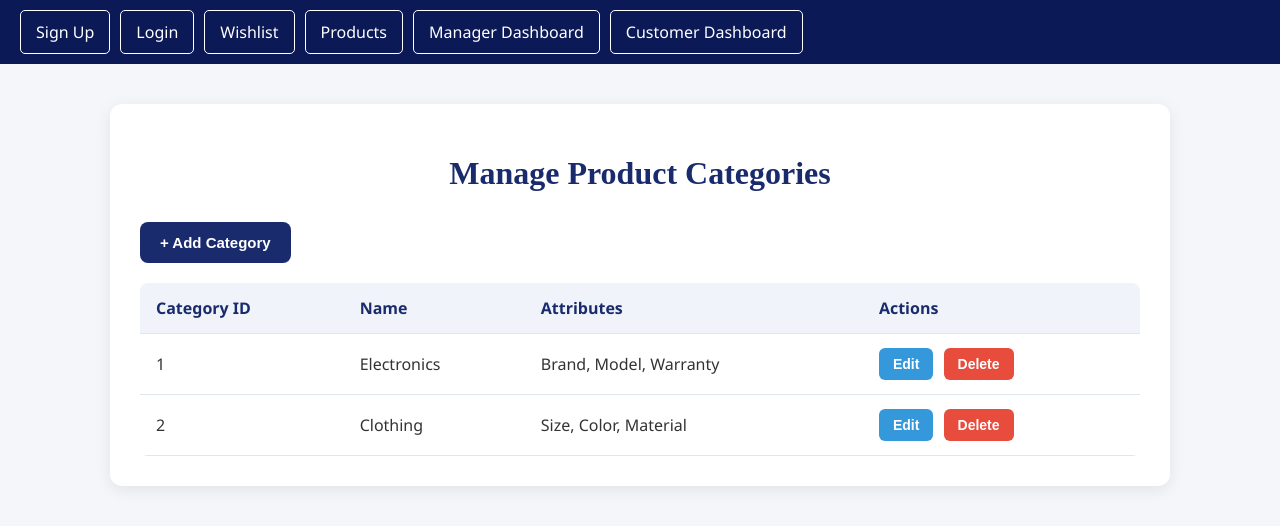
After one commit to RyanlLiao/The-Superkeys, a PHP site: page /manageCategories.php in a window 1280 px wide. The commit adds this page. Shown: the top 526 px of the page. Run offline with PHP 8.4, Linux system fonts and the light colour scheme.

Commit message:
customer-dashboard

```diff
--- /dev/null
+++ b/css/manageCategories.css
@@ -0,0 +1,227 @@
+body {
+    font-family: 'Segoe UI', sans-serif;
+    background-color: #f4f6f9;
+    margin: 0;
+    padding: 0;
+    color: #333;
+}
+
+.manage-category-wrapper {
+    max-width: 1000px;
+    margin: 40px auto;
+    padding: 30px;
+    background-color: #ffffff;
+    border-radius: 12px;
+    box-shadow: 0 4px 16px rgba(0, 0, 0, 0.08);
+}
+
+h1 {
+    font-family: 'Lora', serif;
+    text-align: center;
+    color: #1a2b6d;
+    margin-bottom: 30px;
+}
+
+.add-category-btn {
+    background-color: #1a2b6d;
+    color: white;
+    border: none;
+    border-radius: 8px;
+    padding: 12px 20px;
+    font-size: 15px;
+    font-weight: 600;
+    cursor: pointer;
+    margin-bottom: 20px;
+    transition: background-color 0.3s ease;
+}
+
+.add-category-btn:hover {
+    background-color: #0d1a4a;
+}
+
+.category-table {
+    width: 100%;
+    border-collapse: collapse;
+    border-radius: 8px;
+    overflow: hidden;
+}
+
+.category-table th,
+.category-table td {
+    padding: 14px 16px;
+    border-bottom: 1px solid #e0e6ed;
+    text-align: left;
+}
+
+.category-table th {
+    background-color: #f0f4fa;
+    color: #1a2b6d;
+    font-weight: 600;
+}
+
+.category-table tr:hover {
+    background-color: #f9fbfd;
+}
+
+.edit-btn,
+.delete-btn {
+    padding: 8px 14px;
+    font-size: 14px;
+    border: none;
+    border-radius: 6px;
+    cursor: pointer;
+    font-weight: 600;
+    transition: background-color 0.2s ease;
+    margin-right: 6px;
+}
+
+.edit-btn {
+    background-color: #3498db;
+    color: white;
+}
+
+.edit-btn:hover {
+    background-color: #2c80b4;
+}
+
+.delete-btn {
+    background-color: #e74c3c;
+    color: white;
+}
+
+.delete-btn:hover {
+    background-color: #c0392b;
+}
+
+/* Modal */
+.modal-overlay {
+    position: fixed;
+    top: 0;
+    left: 0;
+    right: 0;
+    bottom: 0;
+    background-color: rgba(0, 0, 0, 0.6);
+    display: none;
+    justify-content: center;
+    align-items: center;
+    z-index: 999;
+}
+
+.modal {
+    background-color: #ffffff;
+    padding: 30px;
+    border-radius: 10px;
+    width: 500px;
+    max-height: 90vh;
+    overflow-y: auto;
+    box-shadow: 0 6px 20px rgba(0, 0, 0, 0.1);
+}
+
+.modal h2 {
+    margin-top: 0;
+    margin-bottom: 20px;
+    font-family: 'Lora', serif;
+    color: #1a2b6d;
+    font-size: 22px;
+}
+
+.modal input[type="text"],
+.modal select {
+    width: 100%;
+    padding: 12px;
+    margin-top: 8px;
+    margin-bottom: 16px;
+    border: 1px solid #ccc;
+    border-radius: 6px;
+    font-size: 15px;
+    background-color: #f9f9f9;
+    transition: border-color 0.2s ease;
+}
+
+.modal input[type="text"]:focus,
+.modal select:focus {
+    border-color: #1a2b6d;
+    outline: none;
+}
+
+.action-btn {
+    background-color: #1a2b6d;
+    color: white;
+    border: none;
+    padding: 10px 16px;
+    font-size: 14px;
+    border-radius: 6px;
+    cursor: pointer;
+    margin-top: 10px;
+    font-weight: 600;
+    transition: background-color 0.3s ease;
+}
+
+.action-btn:hover {
+    background-color: #0d1a4a;
+}
+
+.btn-group {
+    display: flex;
+    justify-content: flex-end;
+    margin-top: 25px;
+    gap: 10px;
+}
+
+.cancel-btn {
+    background-color: #7f8c8d;
+    color: white;
+    border: none;
+    padding: 10px 16px;
+    border-radius: 6px;
+    cursor: pointer;
+    font-weight: 600;
+}
+
+.cancel-btn:hover {
+    background-color: #707b7c;
+}
+
+.save-btn {
+    background-color: #2ecc40;
+    color: white;
+    border: none;
+    padding: 10px 16px;
+    border-radius: 6px;
+    cursor: pointer;
+    font-weight: 600;
+}
+
+.save-btn:hover {
+    background-color: #27ae36;
+}
+
+.attribute-row {
+    display: flex;
+    align-items: center;
+    gap: 10px;
+    margin-bottom: 10px;
+}
+
+.attribute-row button {
+    background-color: transparent;
+    border: none;
+    font-size: 18px;
+    cursor: pointer;
+    color: #e74c3c;
+}
+
+.attribute-row button:hover {
+    color: #c0392b;
+}
+
+@media screen and (max-width: 600px) {
+    .modal {
+        width: 90%;
+    }
+
+    .attribute-row {
+        flex-direction: column;
+        align-items: stretch;
+    }
+}
--- a/dashboard.php
+++ b/dashboard.php
@@ -19,7 +19,7 @@
 
 <div class="dashboard-container">
     <div class="card full-width">
-        <h2>Manager Shortcuts</h2>
+        <h2>Manager Actions</h2>
         <div class="shortcut-buttons">
             <a href="manageCategories.php" class="btn">Manage Categories</a>
             <a href="manageProducts.php" class="btn">Manage Products</a>
--- a/header.php
+++ b/header.php
@@ -4,6 +4,10 @@
     <ul>
         <li><a href="signup.php">Sign Up</a></li>
         <li><a href="login.php">Login</a></li>
+        <li><a href="wishlist.php">Wishlist</a></li>
+        <li><a href="products.php">Products</a></li>
+        <li><a href="dashboard.php">Manager Dashboard</a></li>
+        <li><a href="customerDashboard.php">Customer Dashboard</a></li>
     </ul>
 </nav>
 
--- /dev/null
+++ b/manageCategories.php
@@ -0,0 +1,136 @@
+<!DOCTYPE html>
+<html lang="en">
+<head>
+    <meta charset="UTF-8">
+    <title>Manage Categories</title>
+    <link rel="stylesheet" href="css/manageCategories.css">
+</head>
+<body>
+    <?php include 'header.php'; ?>
+
+    <div class="manage-category-wrapper">
+        <h1>Manage Product Categories</h1>
+
+        <button class="add-category-btn" onclick="openModal()">+ Add Category</button>
+
+        <table class="category-table">
+            <thead>
+                <tr>
+                    <th>Category ID</th>
+                    <th>Name</th>
+                    <th>Attributes</th>
+                    <th>Actions</th>
+                </tr>
+            </thead>
+            <tbody>
+                <!-- Dummy data for now -->
+                <tr>
+                    <td>1</td>
+                    <td>Electronics</td>
+                    <td>Brand, Model, Warranty</td>
+                    <td>
+                        <button class="edit-btn">Edit</button>
+                        <button class="delete-btn">Delete</button>
+                    </td>
+                </tr>
+                <tr>
+                    <td>2</td>
+                    <td>Clothing</td>
+                    <td>Size, Color, Material</td>
+                    <td>
+                        <button class="edit-btn">Edit</button>
+                        <button class="delete-btn">Delete</button>
+                    </td>
+                </tr>
+            </tbody>
+        </table>
+    </div>
+
+    <!-- Modal -->
+    <div class="modal-overlay" id="categoryModal">
+        <div class="modal">
+            <h2>Add New Category</h2>
+            <label>Category Name:</label>
+            <input type="text" id="categoryName" placeholder="e.g., Shoes">
+
+            <div id="fieldsContainer">
+                <h3>Attributes</h3>
+            </div>
+
+            <button class="action-btn" onclick="addAttributeRow()">+ Add Attribute</button>
+
+            <div class="btn-group">
+                <button class="cancel-btn" onclick="closeModal()">Cancel</button>
+                <button class="save-btn" onclick="submitCategory()">Save</button>
+            </div>
+        </div>
+    </div>
+
+    <script>
+        function openModal() {
+            document.getElementById("categoryModal").style.display = "flex";
+        }
+
+        function closeModal() {
+            document.getElementById("categoryModal").style.display = "none";
+            document.getElementById("categoryName").value = "";
+            document.getElementById("fieldsContainer").innerHTML = "<h3>Attributes</h3>";
+        }
+
+        function addAttributeRow() {
+            const container = document.getElementById("fieldsContainer");
+
+            const row = document.createElement("div");
+            row.classList.add("attribute-row");
+            row.innerHTML = `
+                <input type="text" placeholder="Field Name" class="attr-name" required>
+                <select class="attr-type">
+                    <option value="VARCHAR(255)">Text</option>
+                    <option value="INT">Integer</option>
+                    <option value="DECIMAL(10,2)">Decimal</option>
+                    <option value="DATE">Date</option>
+                </select>
+                <button onclick="this.parentElement.remove()" style="margin-left:10px;">🗑️</button>
+            `;
+
+            container.appendChild(row);
+        }
+
+        function submitCategory() {
+            const categoryName = document.getElementById("categoryName").value.trim();
+            if (!categoryName) {
+                alert("Please enter a category name.");
+                return;
+            }
+
+            const attributes = [];
+            document.querySelectorAll('.attribute-row').forEach(row => {
+                const name = row.querySelector('.attr-name').value.trim();
+                const type = row.querySelector('.attr-type').value;
+                if (name) attributes.push({ name, type });
+            });
+
+            if (attributes.length === 0) {
+                alert("Please add at least one attribute.");
+                return;
+            }
+
+            fetch('add_category.php', {
+                method: 'POST',
+                headers: { 'Content-Type': 'application/json' },
+                body: JSON.stringify({ categoryName, attributes })
+            })
+            .then(res => res.json())
+            .then(data => {
+                alert(data.message || 'Category added!');
+                closeModal();
+                // Optional: Reload or update the category list
+            })
+            .catch(err => {
+                console.error(err);
+                alert('Error adding category.');
+            });
+        }
+    </script>
+</body>
+</html>
```
Also changed, not shown: css/customerDashboard.css (added, +184 -0 lines), customerDashboard.php (added, +86 -0 lines).
